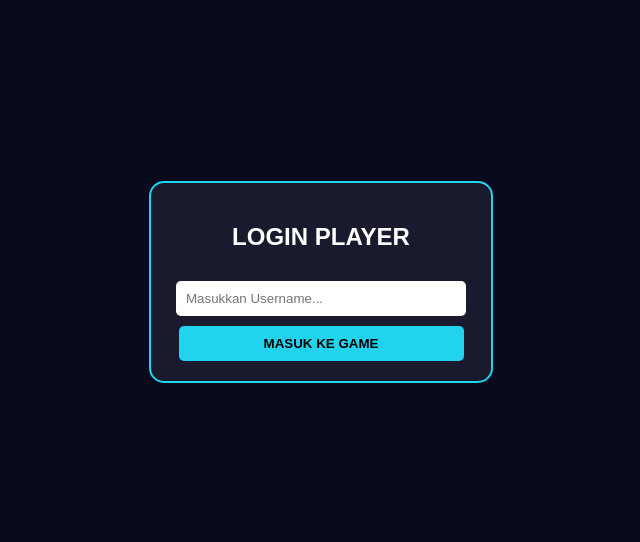
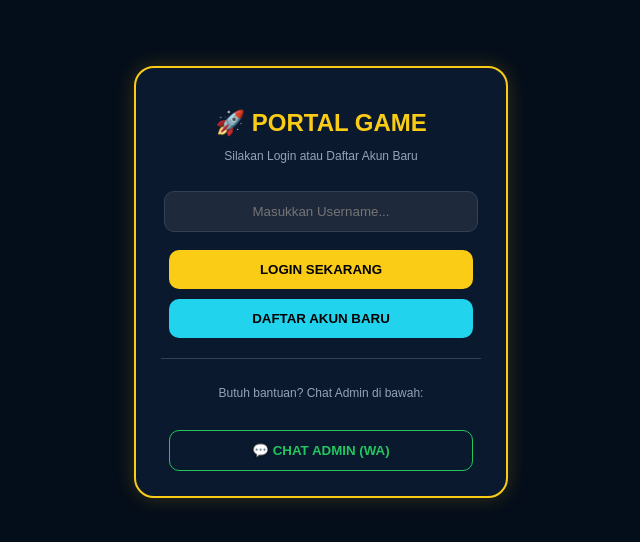
Before and after one commit to sukarelawan187-stack/spacemann, a plain HTML site: page login.html in a window 1280 px wide. Shown: the part 118-660 px from the top of the page, without its empty margins (319-959 px from the left). Drawn offline with Linux system fonts and the light colour scheme.

Commit message:
Update login.html

```diff
--- a/login.html
+++ b/login.html
@@ -2,22 +2,36 @@
 <html lang="id">
 <head>
     <meta charset="UTF-8">
-    <title>LOGIN PORTAL</title>
+    <meta name="viewport" content="width=device-width, initial-scale=1.0">
+    <title>PORTAL GAME OFFICIAL</title>
     <script src="https://www.gstatic.com/firebasejs/9.22.0/firebase-app-compat.js"></script>
     <script src="https://www.gstatic.com/firebasejs/9.22.0/firebase-firestore-compat.js"></script>
     <style>
-        body { background: #0a0a1f; color: white; font-family: sans-serif; display: flex; justify-content: center; align-items: center; height: 100vh; margin: 0; }
-        .box { background: #1a1a2e; padding: 20px; border-radius: 15px; border: 2px solid #22d3ee; width: 300px; text-align: center; }
-        input { width: 90%; padding: 10px; margin: 10px 0; border-radius: 5px; border: none; }
-        button { width: 95%; padding: 10px; background: #22d3ee; border: none; border-radius: 5px; cursor: pointer; font-weight: bold; }
+        body { background: #040d1a; color: white; font-family: sans-serif; display: flex; justify-content: center; align-items: center; min-height: 100vh; margin: 0; }
+        .box { background: #0b192e; padding: 25px; border-radius: 20px; border: 2px solid #facc15; width: 320px; text-align: center; box-shadow: 0 0 20px rgba(250, 202, 21, 0.2); }
+        h1 { color: #facc15; font-size: 24px; margin-bottom: 5px; }
+        p { font-size: 12px; color: #94a3b8; margin-bottom: 20px; }
+        input { width: 90%; padding: 12px; margin: 8px 0; border-radius: 10px; border: 1px solid #334155; background: #1e293b; color: white; text-align: center; }
+        button { width: 95%; padding: 12px; margin-top: 10px; border: none; border-radius: 10px; cursor: pointer; font-weight: bold; }
+        .btn-login { background: #facc15; color: black; }
+        .btn-reg { background: #22d3ee; color: black; }
+        .chat-admin { margin-top: 20px; font-size: 11px; color: #22c55e; border-top: 1px solid #334155; padding-top: 15px; }
     </style>
 </head>
 <body>
 
 <div class="box">
-    <h2>LOGIN PLAYER</h2>
+    <h1>🚀 PORTAL GAME</h1>
+    <p>Silakan Login atau Daftar Akun Baru</p>
+
     <input type="text" id="username" placeholder="Masukkan Username...">
-    <button onclick="login()">MASUK KE GAME</button>
+    <button class="btn-login" onclick="login()">LOGIN SEKARANG</button>
+    <button class="btn-reg" onclick="register()">DAFTAR AKUN BARU</button>
+
+    <div class="chat-admin">
+        <p>Butuh bantuan? Chat Admin di bawah:</p>
+        <button style="background:transparent; border:1px solid #22c55e; color:#22c55e;" onclick="window.open('https://wa.me/6281234567890')">💬 CHAT ADMIN (WA)</button>
+    </div>
 </div>
 
 <script>
@@ -34,16 +48,25 @@ const db = firebase.firestore();
 
 function login() {
     const user = document.getElementById("username").value.trim();
-    if(!user) return alert("Masukkan username!");
-
-    // Cek apakah user ada di database
+    if(!user) return alert("Isi username dulu!");
     db.collection("users").doc(user).get().then((doc) => {
         if(doc.exists) {
             localStorage.setItem("game_user", user);
-            window.location.href = "index.html"; // Arahkan ke halaman utama/menu game
+            window.location.href = "index.html";
         } else {
-            alert("Username tidak terdaftar!");
+            alert("Username tidak ditemukan! Silakan daftar dulu.");
         }
+    });
+}
+
+function register() {
+    const user = document.getElementById("username").value.trim();
+    if(!user) return alert("Isi username untuk daftar!");
+    db.collection("users").doc(user).set({
+        saldo: 100000, // Bonus saldo awal 100rb
+        isBanned: false
+    }).then(() => {
+        alert("Pendaftaran berhasil! Silakan Login.");
     });
 }
 </script>
```
